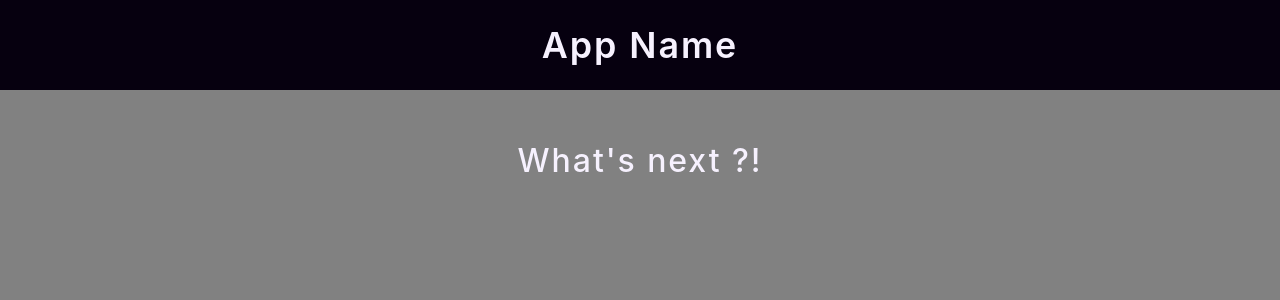
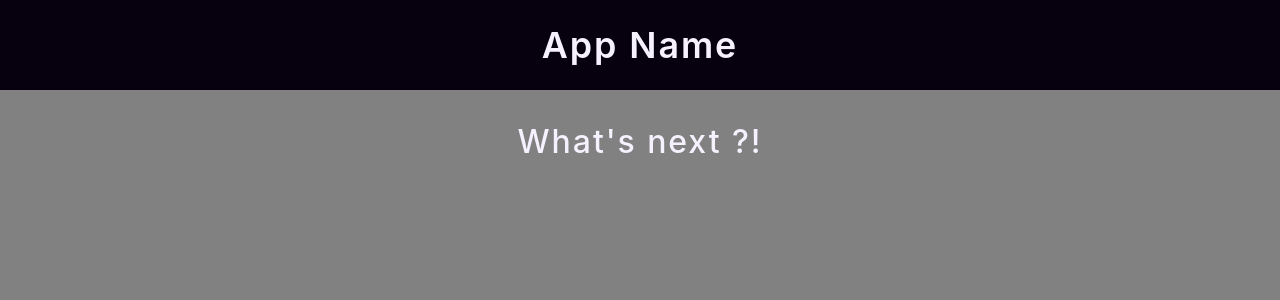
Before and after one commit to Jul1enF/nextjs-template, a Next.js app: page / in a window 1280 px wide. Shown: the top 300 px of the page. Built offline with nearby package versions, Linux system fonts and the light colour scheme.

Commit message:
header in fixed and pageBody global style

```diff
--- a/components/layout/Header.js
+++ b/components/layout/Header.js
@@ -3,7 +3,7 @@ import styles from "@/styles/layout/Header.module.css"
 export default function Header() {
 
     return (
-        <div className={styles.body} >
+        <div className={styles.mainContainer} >
             <h1 className={styles.headerTitle}>
                 App Name
             </h1>
--- a/components/pages/index/Home.js
+++ b/components/pages/index/Home.js
@@ -3,7 +3,7 @@ import styles from '@/styles/pages/home/Home.module.css';
 function Home() {
 
   return (
-    <div className={styles.body}>
+    <div className="pageBody">
         <h2 className="pageTitle">
           What's next ?!
         </h2>
--- a/styles/components.css
+++ b/styles/components.css
@@ -38,7 +38,7 @@ only screen and (min-height: 600px) and (aspect-ratio > 1) {
     /* Main sizes of the components */
     :root {
         --header-height: 7vw;
-        --page-padding-top: calc(var(--header-height) + 4vw);
+        --page-padding-top: 2.5vw;
         --page-padding-bottom: 4vw;
         --regular-border-radius: 0.8vw;
         --regular-item-width: 25vw;
@@ -52,6 +52,20 @@ only screen and (min-height: 600px) and (aspect-ratio > 1) {
 
 
     /* Components style */
+    .pageBody {
+        background-color: var(--light-grey);
+        width: 100vw;
+        height: calc(100dvh - var(--header-height));
+        top : var(--header-height);
+        position: relative;
+        display: flex;
+        flex-direction: column;
+        align-items: center;
+        padding-top: var(--page-padding-top);
+        padding-bottom: var(--page-padding-bottom);
+        overflow-y: scroll;
+    }
+
     .card {
         padding: 3vw var(--card-lateral-padding);
         border-radius: var(--regular-border-radius);
@@ -116,6 +130,19 @@ only screen and (max-height: 600px) and (aspect-ratio > 1) {
     }
 
     /* Components style */
+      .pageBody {
+        background-color: var(--light-grey);
+        width: 100vw;
+        min-height: calc(100dvh - var(--header-height));
+        top: var(--header-height);
+        padding-bottom: var(--page-padding-bottom);
+        display: flex;
+        flex-direction: column;
+        align-items: center;
+        padding-top: var(--page-padding-top);
+        position: relative;
+    }
+
     .card {
         padding: calc(var(--screen-coeff) * 30px) var(--card-lateral-padding) calc(var(--screen-coeff) * 20px);
         border-radius: var(--regular-border-radius);
--- a/styles/layout/Header.module.css
+++ b/styles/layout/Header.module.css
@@ -1,16 +1,17 @@
 /* Computer */
 @media only screen and (min-width: 1100px) and (aspect-ratio < 1),
 only screen and (min-height: 600px) and (aspect-ratio > 1) {
-.body {
+.mainContainer {
     min-height: var(--header-height);
     width: 100vw;
     background-color: var(--strong-black);
-    position : absolute;
+    position : fixed;
     top: 0;
     display: flex;
     flex-direction: row;
     justify-content: center;
     align-items: center;
+    z-index: 9;
 }
 
 .headerTitle {
@@ -26,15 +27,17 @@ only screen and (min-height: 600px) and (aspect-ratio > 1) {
 /* Phones */
 @media only screen and (max-width: 1100px) and (aspect-ratio < 1),
 only screen and (max-height: 600px) and (aspect-ratio > 1) {
-.body {
+.mainContainer {
     min-height: var(--header-height);
     background-color: var(--strong-black);
+    width : 100vw;
     display: flex;
     flex-direction: row;
     justify-content: center;
     align-items: center;
-    position: sticky;
+    position: fixed;
     top: 0;
+     z-index: 9;
 }
 
 .headerTitle {
```
